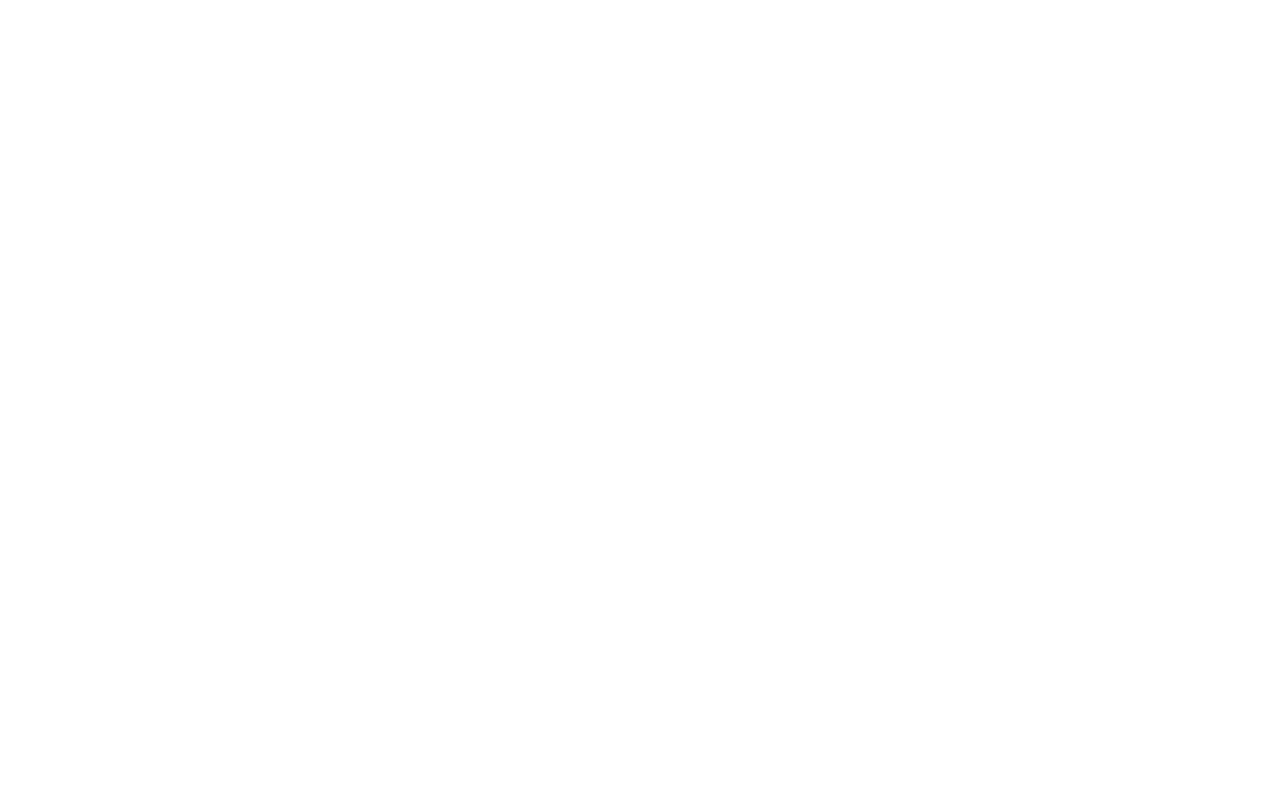
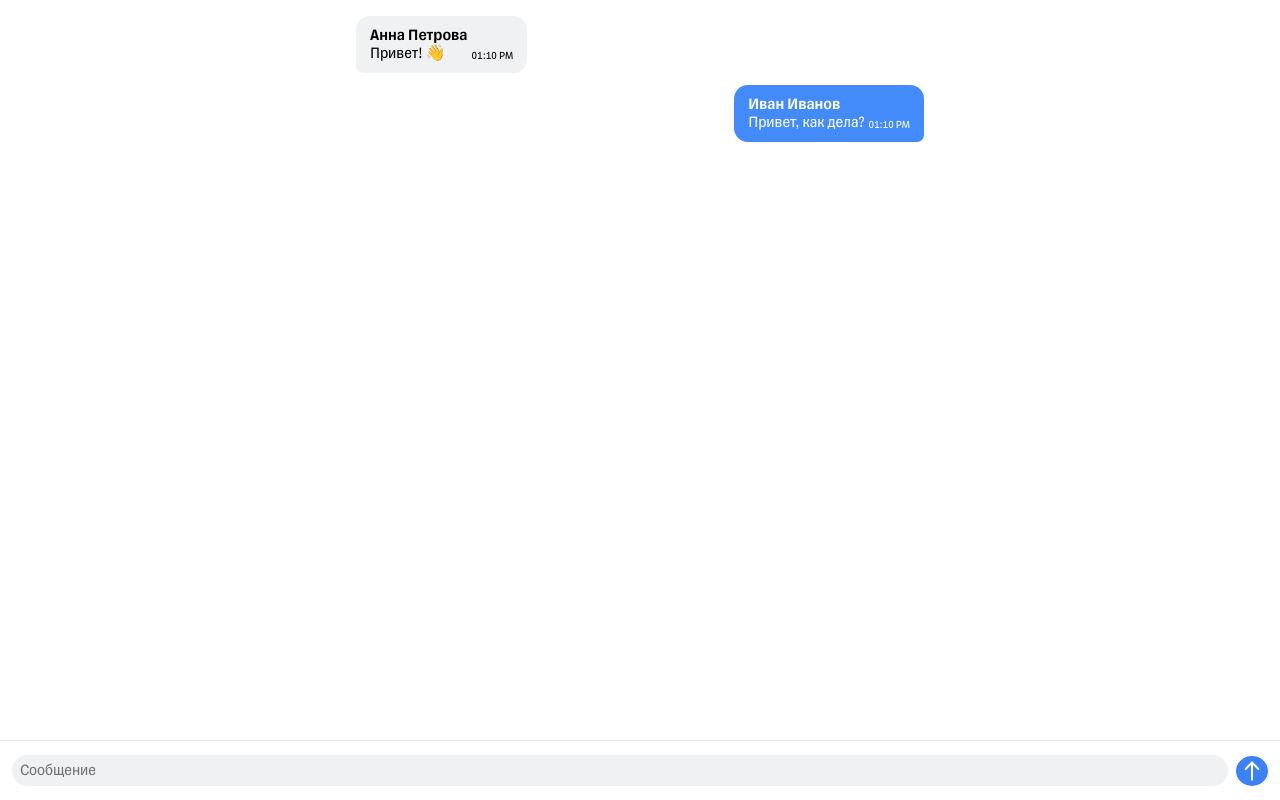
Before and after one commit to TimurKuvvatov/t-travel-together, a React (Vite) app in the folder frontend/: page /chat in a window 1280 px wide. Before the commit this address had no page. Built offline with nearby package versions, Linux system fonts and the light colour scheme.

Commit message:
feat: add ChatPage

```diff
--- a/frontend/src/app/routes/routesConfig.tsx
+++ b/frontend/src/app/routes/routesConfig.tsx
@@ -1,3 +1,4 @@
+import ChatPage from '@/pages/chat/ChatPage';
 import DebtsPage from '@/pages/debts/ui/DebtsPage';
 import ExpensesPage from '@/pages/expenses/ui/ExpensesPage';
 import ExpenseNewPage from '@/pages/expenses-new/ui/ExpenseNewPage';
@@ -11,5 +12,6 @@
 	{ path: '/expenses', element: <ExpensesPage /> },
 	{ path: '/expenses/new', element: <ExpenseNewPage /> },
 	{ path: '/invite', element: <InvitePage /> },
-	{ path: '/debts', element: <DebtsPage /> }
+	{ path: '/debts', element: <DebtsPage /> },
+	{ path: '/chat', element: <ChatPage /> }
 ];
--- /dev/null
+++ b/frontend/src/pages/chat/ChatPage.module.scss
@@ -0,0 +1,93 @@
+.chat {
+	display: flex;
+	flex-direction: column;
+	height: 100%;
+	max-width: 600px;
+	margin: 0 auto;
+	border-radius: 12px;
+	overflow: hidden;
+	background: #fff;
+	.history {
+		flex: 1;
+		padding: 16px;
+		display: flex;
+		flex-direction: column;
+		gap: 12px;
+		overflow-y: auto;
+		.message {
+			max-width: 70%;
+			padding: 10px 14px;
+			border-radius: 12px;
+			display: flex;
+			flex-direction: row;
+			gap: 4px;
+
+			&.me {
+				align-self: flex-end;
+				background: #438afa;
+				color: #fff;
+				border-radius: 14px 14px 7px 14px;
+			}
+
+			&.other {
+				align-self: flex-start;
+				border-radius: 14px 14px 14px 7px;
+				background: #f0f1f3;
+			}
+			.text {
+				font-size: 16px;
+				font-weight: 200;
+			}
+
+			.time {
+				align-self: flex-end;
+				font-size: 11px;
+				font-weight: 100;
+			}
+		}
+	}
+	.inputArea {
+		position: fixed;
+		bottom: 0;
+		left: 0;
+		width: 100%;
+		height: 60px;
+		background-color: #fff;
+		border-top: 1px solid #e5e5e5;
+		display: flex;
+		justify-content: space-around;
+		align-items: center;
+		z-index: 100;
+		gap: 8px;
+		padding: 12px;
+
+		input {
+			flex: 1;
+			padding: 6px 8px;
+			border-radius: 100px;
+            border: none;
+            background: #F0F1F3;
+		}
+
+		button {
+			padding: 10px 16px;
+			border: none;
+			border-radius: 50%;
+			width: 30px;
+			height: 30px;
+			background: #3b82f6;
+			color: white;
+			cursor: pointer;
+			display: flex;
+			align-items: center;
+			justify-content: center;
+			&:hover {
+				background: #2563eb;
+			}
+			img {
+				width: 20px;
+				height: 20px;
+			}
+		}
+	}
+}
--- /dev/null
+++ b/frontend/src/pages/chat/ChatPage.tsx
@@ -0,0 +1,100 @@
+import { useState } from 'react';
+
+import arrowUpSvg from '../../assets/arrow-up.svg';
+
+import styles from './ChatPage.module.scss';
+
+export type User = {
+	id: string;
+	firstName: string;
+	lastName: string;
+	phone: string;
+	createdAt: Date;
+};
+
+type ChatMessage = {
+	id: number;
+	author: User;
+	text: string;
+	createdAt: Date;
+};
+
+const formatTime = (date: Date) =>
+	date.toLocaleTimeString([], { hour: '2-digit', minute: '2-digit' });
+
+const ChatPage = () => {
+	const me: User = {
+		id: '1',
+		firstName: 'Иван',
+		lastName: 'Иванов',
+		phone: '79001234567',
+		createdAt: new Date()
+	};
+
+	const other: User = {
+		id: '2',
+		firstName: 'Анна',
+		lastName: 'Петрова',
+		phone: '79007654321',
+		createdAt: new Date()
+	};
+
+	const [messages, setMessages] = useState<ChatMessage[]>([
+		{ id: 1, author: other, text: 'Привет! 👋', createdAt: new Date() },
+		{ id: 2, author: me, text: 'Привет, как дела?', createdAt: new Date() }
+	]);
+
+	const [input, setInput] = useState('');
+
+	const sendMessage = () => {
+		if (!input.trim()) return;
+
+		const newMessage: ChatMessage = {
+			id: Date.now(),
+			author: me,
+			text: input.trim(),
+			createdAt: new Date()
+		};
+
+		setMessages(prev => [...prev, newMessage]);
+		setInput('');
+	};
+
+	return (
+		<div className={styles.chat}>
+			<div className={styles.history}>
+				{messages.map(m => (
+					<div
+						key={m.id}
+						className={`${styles.message} ${
+							m.author.id === me.id ? styles.me : styles.other
+						}`}>
+						<div className={styles.header}>
+							<span className={styles.name}>
+								{m.author.firstName} {m.author.lastName}
+							</span>
+							<div className={styles.text}>{m.text}</div>
+						</div>
+						<span className={styles.time}>{formatTime(m.createdAt)}</span>
+					</div>
+				))}
+			</div>
+
+			<div className={styles.inputArea}>
+				<input
+					value={input}
+					onChange={e => setInput(e.target.value)}
+					placeholder='Сообщение'
+				/>
+				<button onClick={sendMessage}>
+					<img
+						src={arrowUpSvg}
+						alt='Send message'
+					/>
+				</button>
+			</div>
+		</div>
+	);
+};
+
+export default ChatPage;
```
Also changed, not shown: frontend/src/assets/arrow-up.svg (added).
